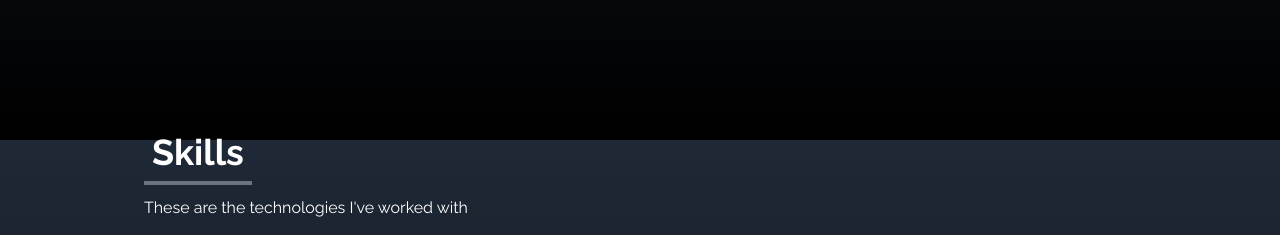
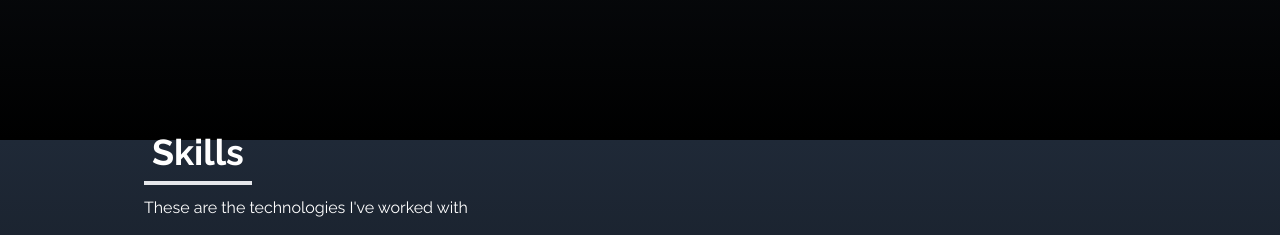
Before and after one commit to TrilochanprasadBH/TrilochanprasadBH.github.io, a React (Create React App) app: page / in a window 1280 px wide. Shown: the part 1460-1695 px from the top of the page. Built offline with nearby package versions, Linux system fonts and the light colour scheme.

Commit message:
height skills projects

```diff
--- a/src/Routes/Skills.jsx
+++ b/src/Routes/Skills.jsx
@@ -113,7 +113,7 @@
     >
       <div className="max-w-screen-lg mx-auto p-4 flex flex-col justify-center w-full h-full text-white">
         <div>
-          <p className="text-4xl font-bold border-b-4 border-gray-500 p-2 inline">
+          <p className="text-4xl font-bold border-b-4 border-gray-550 p-2 inline">
             Skills
           </p>
           <p className="py-6">These are the technologies I've worked with</p>
```
